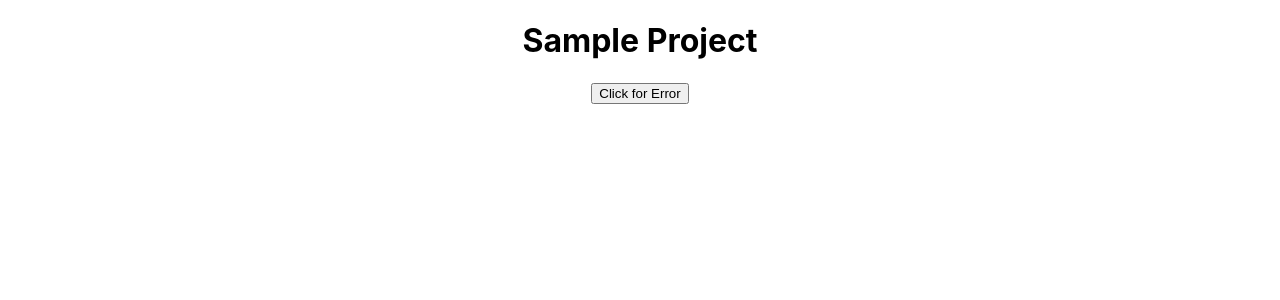
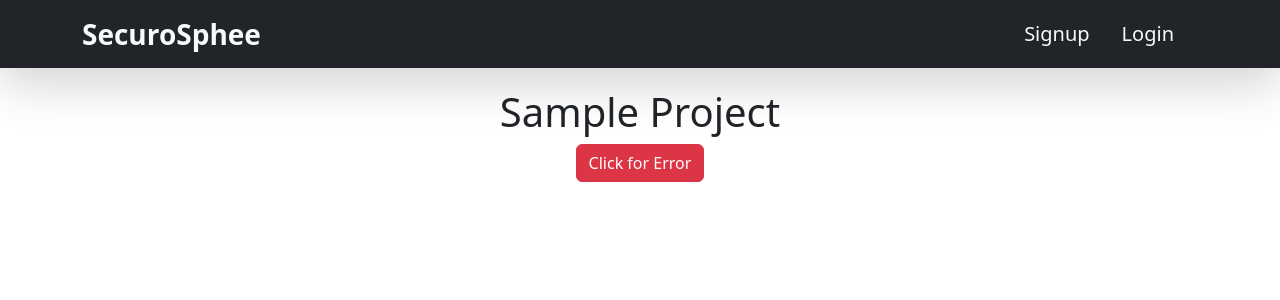
Before and after one commit to Jagan6923/sample, a React (Create React App) app: page / in a window 1280 px wide. Shown: the top 300 px of the page. Built offline with nearby package versions, Linux system fonts and the light colour scheme.

Commit message:
ga added

```diff
--- a/package.json
+++ b/package.json
@@ -11,8 +11,11 @@
     "@types/node": "^16.18.121",
     "@types/react": "^18.3.13",
     "@types/react-dom": "^18.3.1",
+    "bootstrap": "^5.3.3",
     "react": "^18.3.1",
+    "react-bootstrap": "^2.10.6",
     "react-dom": "^18.3.1",
+    "react-ga4": "^2.1.0",
     "react-scripts": "5.0.1",
     "typescript": "^4.9.5",
     "web-vitals": "^2.1.4"
--- a/public/index.html
+++ b/public/index.html
@@ -1,14 +1,12 @@
 <!DOCTYPE html>
 <html lang="en">
+
 <head>
   <meta charset="utf-8" />
   <link rel="icon" href="%PUBLIC_URL%/favicon.ico" />
   <meta name="viewport" content="width=device-width, initial-scale=1" />
   <meta name="theme-color" content="#000000" />
-    <meta
-      name="description"
-      content="Web site created using create-react-app"
-    />
+  <meta name="description" content="Web site created using create-react-app" />
   <link rel="apple-touch-icon" href="%PUBLIC_URL%/logo192.png" />
   <!--
       manifest.json provides metadata used when your web app is installed on a
@@ -25,7 +23,17 @@
       Learn how to configure a non-root public URL by running `npm run build`.
     -->
   <title>SecuroSphere Sample App</title>
+  <!-- Google tag (gtag.js) -->
+  <script async src="https://www.googletagmanager.com/gtag/js?id=G-7GC3DT6F6X"></script>
+  <script>
+    window.dataLayer = window.dataLayer || [];
+    function gtag() { dataLayer.push(arguments); }
+    gtag('js', new Date());
+
+    gtag('config', 'G-7GC3DT6F6X');
+  </script>
 </head>
+
 <body>
   <noscript>You need to enable JavaScript to run this app.</noscript>
   <div id="root"></div>
@@ -40,4 +48,5 @@
       To create a production bundle, use `npm run build` or `yarn build`.
     -->
 </body>
+
 </html>
--- a/src/App.tsx
+++ b/src/App.tsx
@@ -1,18 +1,27 @@
 import React from "react";
 import "./App.css";
+import BasicExample from "./Navbar"; // Import the Navbar component
+import "bootstrap/dist/css/bootstrap.min.css"; // Import Bootstrap CSS
+
 function App() {
   return (
     <div className="App">
-      {/* a sample button for checking the sentry testing. when it clicked it will throw error */}
+      {/* React-Bootstrap Navbar */}
+      <BasicExample />
 
+      {/* Main Content */}
+      <div className="main-content" style={{ padding: "20px" }}>
         <h1>Sample Project</h1>
+        {/* A sample button for Sentry testing */}
         <button
           onClick={() => {
             throw new Error("This is your first error!");
           }}
+          className="btn btn-danger"
         >
           Click for Error
         </button>
+      </div>
     </div>
   );
 }
--- /dev/null
+++ b/src/Navbar.tsx
@@ -0,0 +1,29 @@
+import Container from "react-bootstrap/Container";
+import Nav from "react-bootstrap/Nav";
+import Navbar from "react-bootstrap/Navbar";
+
+function BasicExample() {
+  return (
+    <Navbar expand="lg" className="bg-dark navbar-dark shadow-lg">
+      <Container>
+        <Navbar.Brand href="#home" className="fs-3 fw-bold text-light">
+          SecuroSphee
+        </Navbar.Brand>
+        <Navbar.Toggle aria-controls="basic-navbar-nav" />
+        <Navbar.Collapse id="basic-navbar-nav">
+          <Nav className="ms-auto">
+            <Nav.Link href="#home" className="text-light me-3 fs-5">
+              Signup
+            </Nav.Link>
+            <Nav.Link href="#login" className="text-light me-3 fs-5">
+              Login
+            </Nav.Link>
+
+          </Nav>
+        </Navbar.Collapse>
+      </Container>
+    </Navbar>
+  );
+}
+
+export default BasicExample;
--- a/src/index.tsx
+++ b/src/index.tsx
@@ -1,16 +1,19 @@
-import React from 'react';
-import ReactDOM from 'react-dom/client';
-import './index.css';
-import App from './App';
-import reportWebVitals from './reportWebVitals';
+import React from "react";
+import ReactDOM from "react-dom/client";
+import "./index.css";
+import App from "./App";
+import reportWebVitals from "./reportWebVitals";
 import * as Sentry from "@sentry/react";
+import ReactGA from "react-ga4";
+ReactGA.initialize("G-7GC3DT6F6X");
 
+ReactGA.send({ hitType: "pageview", page: window.location.pathname });
 Sentry.init({
   dsn: "https://8b1cae94089e51c260fda354dbbb9d38@o4508422156910592.ingest.us.sentry.io/4508422159400960",
   integrations: [],
 });
 const root = ReactDOM.createRoot(
-  document.getElementById('root') as HTMLElement
+  document.getElementById("root") as HTMLElement
 );
 root.render(
   <React.StrictMode>
```
Also changed, not shown: 2 other files (tests, documents, lock files or other folders). Lines whose indentation alone changed are shown as unchanged.
